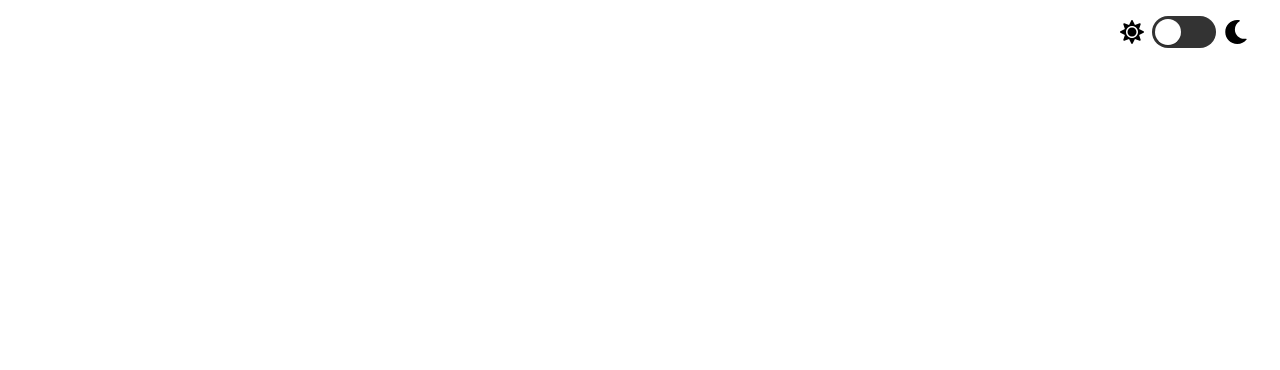
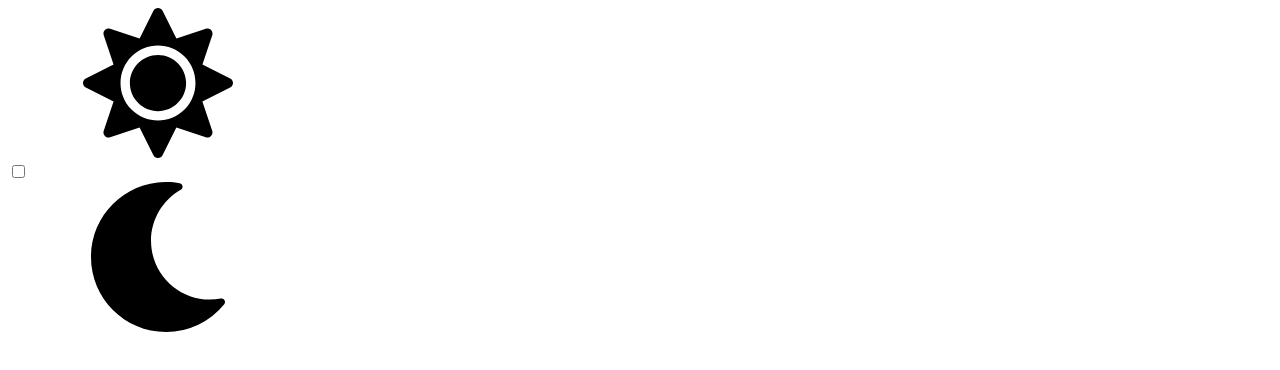
Before and after one commit to theneonwhale/goit-js-hw-10-food-service, a website: page src/index.html in a window 1280 px wide. Drawn offline with Linux system fonts and the light colour scheme.

Commit message:
Update index.html

```diff
--- a/src/index.html
+++ b/src/index.html
@@ -9,7 +9,6 @@
       href="https://fonts.googleapis.com/icon?family=Material+Icons"
       rel="stylesheet"
     />
-    <link rel="stylesheet" href="/src/styles.css" />
   </head>
   <body>
     <div class="toolbar">
```
